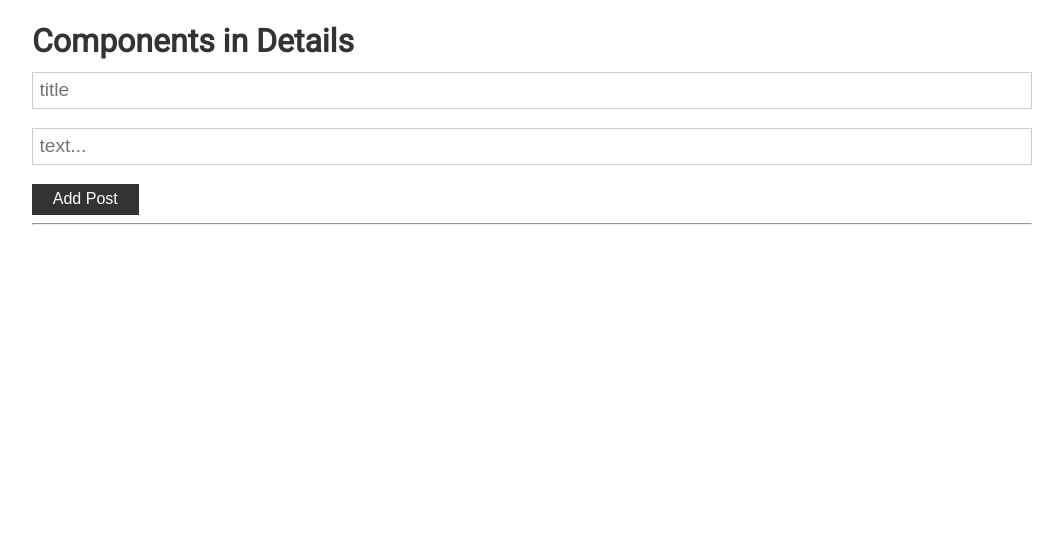
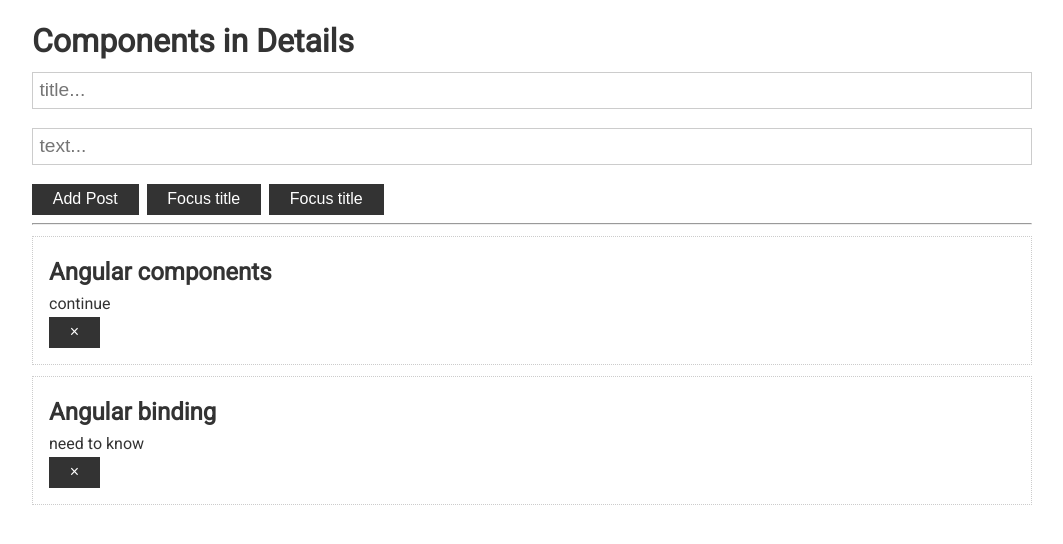
Before and after one commit to RomanSyrko/study-udemy-angular9, an Angular app: page / in a window 1280 px wide. Shown: the top 544 px of the page, without its empty margins (108-1171 px from the left). Built offline with nearby package versions, Linux system fonts and the light colour scheme.

Commit message:
Finish this part

```diff
--- a/src/app/app.component.html
+++ b/src/app/app.component.html
@@ -1,5 +1,5 @@
 <div class="container">
-<h1>{{title}}</h1>
+  <h1>{{title}}</h1>
 
   <app-post-form
     (onAdd)="updatePosts($event)"
@@ -8,6 +8,14 @@
   <app-post
     *ngFor="let p of posts"
     [post]="p"
-  ></app-post>
+    (onRemove)="removePost($event)"
+  >
+    <div #info>
+      <small *ngIf="p.text.length > 10; else short">Post to long</small>
+      <ng-template #short>
+        <small>Post to short</small>
+      </ng-template>
+    </div>
+  </app-post>
 
 </div>
--- a/src/app/app.component.ts
+++ b/src/app/app.component.ts
@@ -12,15 +12,21 @@ export interface Post {
   templateUrl: './app.component.html',
   styleUrls: ['./app.component.css']
 })
+
 export class AppComponent {
   title = 'Components in Details';
 
   posts: Post[] = [
-    // {title: 'Angular components', text: 'continue', id: 1},
-    // {title: 'Angular binding', text: 'need to know them', id: 2}
+    {title: 'Angular components', text: 'continue', id: 1},
+    {title: 'Angular binding', text: 'need to know', id: 2}
   ]
 
   updatePosts(post: Post) {
     this.posts.unshift(post)
   }
+
+  removePost(id: number) {
+    console.log('ID to remove', id);
+    this.posts = this.posts.filter(p => p.id !== id)
+  }
 }
--- a/src/app/post-form/post-form.component.html
+++ b/src/app/post-form/post-form.component.html
@@ -3,16 +3,21 @@
   <input
     type="text"
     class="form-control"
-    placeholder="title"
+    placeholder="title..."
     [(ngModel)]="title"
+    #titleInput
   >
   <input
     type="text"
     class="form-control"
     placeholder="text..."
     [(ngModel)]="text"
+    #textInput
   >
 
   <button class="btn" (click)="addPosts()">Add Post</button>
 
+  <button class="btn" (click)="focusTitle()">Focus title</button>
+  <button class="btn" (click)="focusText()">Focus title</button>
+
 </div>
--- a/src/app/post-form/post-form.component.ts
+++ b/src/app/post-form/post-form.component.ts
@@ -1,4 +1,4 @@
-import {Component, EventEmitter, Output} from '@angular/core';
+import {Component, ElementRef, EventEmitter, Output, ViewChild} from '@angular/core';
 import {Post} from "../app.component";
 
 @Component({
@@ -10,6 +10,9 @@ export class PostFormComponent {
 
   @Output() onAdd: EventEmitter<Post> = new EventEmitter<Post>()
 
+  @ViewChild('titleInput') inputTitle: ElementRef
+  @ViewChild('textInput') inputText: ElementRef
+
   title: string = ''
   text: string = ''
 
@@ -17,11 +20,20 @@ export class PostFormComponent {
     if (this.title.trim() && this.text.trim()) {
       const post: Post = {
         title: this.title,
-        text: this.text
+        text: this.text,
+        id: Number(Math.floor(Math.random() * 10000000000000) + Number(new Date()))
       }
       this.onAdd.emit(post)
       this.title = this.text = ''
     }
   }
 
+  focusTitle() {
+    this.inputTitle.nativeElement.focus()
+  }
+
+  focusText() {
+    this.inputText.nativeElement.focus()
+  }
+
 }
--- a/src/app/post/post.component.html
+++ b/src/app/post/post.component.html
@@ -2,4 +2,5 @@
   <h2>{{post.title}}</h2>
   <p>{{post.text}}</p>
 
+  <button class="btn" (click)="removePost()">&times;</button>
 </div>
--- a/src/app/post/post.component.ts
+++ b/src/app/post/post.component.ts
@@ -1,4 +1,6 @@
-import {Component, Input, OnInit} from '@angular/core';
+import {
+  Component, ContentChild, ElementRef, EventEmitter, Input, Output
+} from '@angular/core';
 import {Post} from "../app.component";
 
 @Component({
@@ -6,12 +8,49 @@ import {Post} from "../app.component";
   templateUrl: './post.component.html',
   styleUrls: ['./post.component.css']
 })
-export class PostComponent implements OnInit{
+export class PostComponent {
 
   @Input() post: Post
+  @Output() onRemove = new EventEmitter<number>()
+  @ContentChild('info', {static: true}) infoRef: ElementRef
+
+  removePost() {
+    this.onRemove.emit(this.post.id)
+  }
 
   constructor() {
   }
-  ngOnInit() {
-  }
+
+  // ngOnInit() {
+  //   // console.log(this.infoRef.nativeElement);
+  //   console.log('ngOnInit');
+  // }
+  //
+  // ngOnChanges(changes: SimpleChanges) {
+  //   console.log('ngOnChanges:', changes);
+  // }
+  //
+  // ngDoCheck() {
+  //   console.log('ngDoCheck');
+  // }
+  //
+  // ngAfterContentInit() {
+  //   console.log('ngAfterContentInit');
+  // }
+  //
+  // ngAfterContentChecked() {
+  //   console.log('ngAfterContentChecked');
+  // }
+  //
+  // ngAfterViewInit() {
+  //   console.log('ngAfterViewInit');
+  // }
+  //
+  // ngAfterViewChecked() {
+  //   console.log('ngAfterViewChecked');
+  // }
+  //
+  // ngOnDestroy() {
+  //   console.log('ngOnDestroy');
+  // }
 }
```
